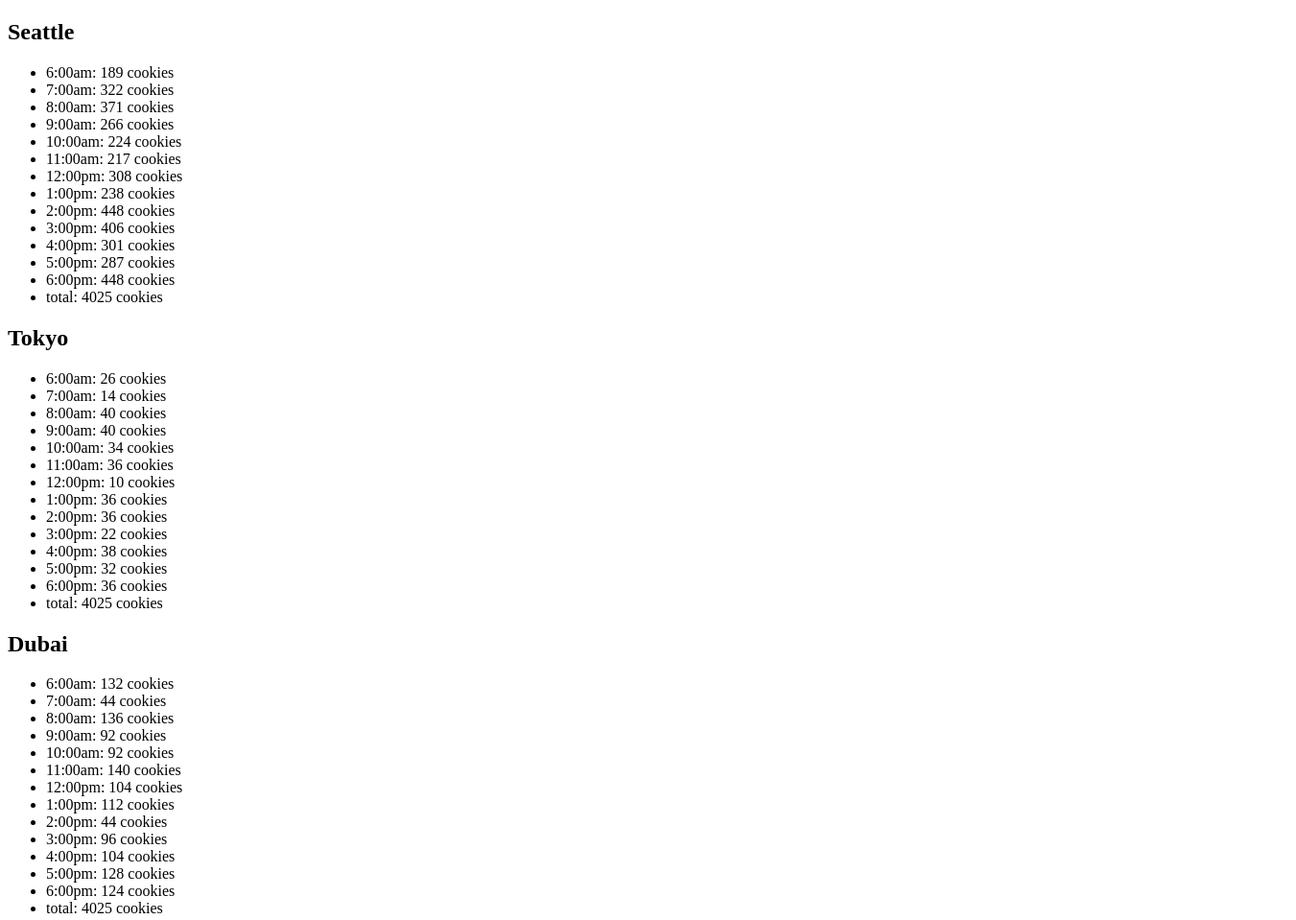
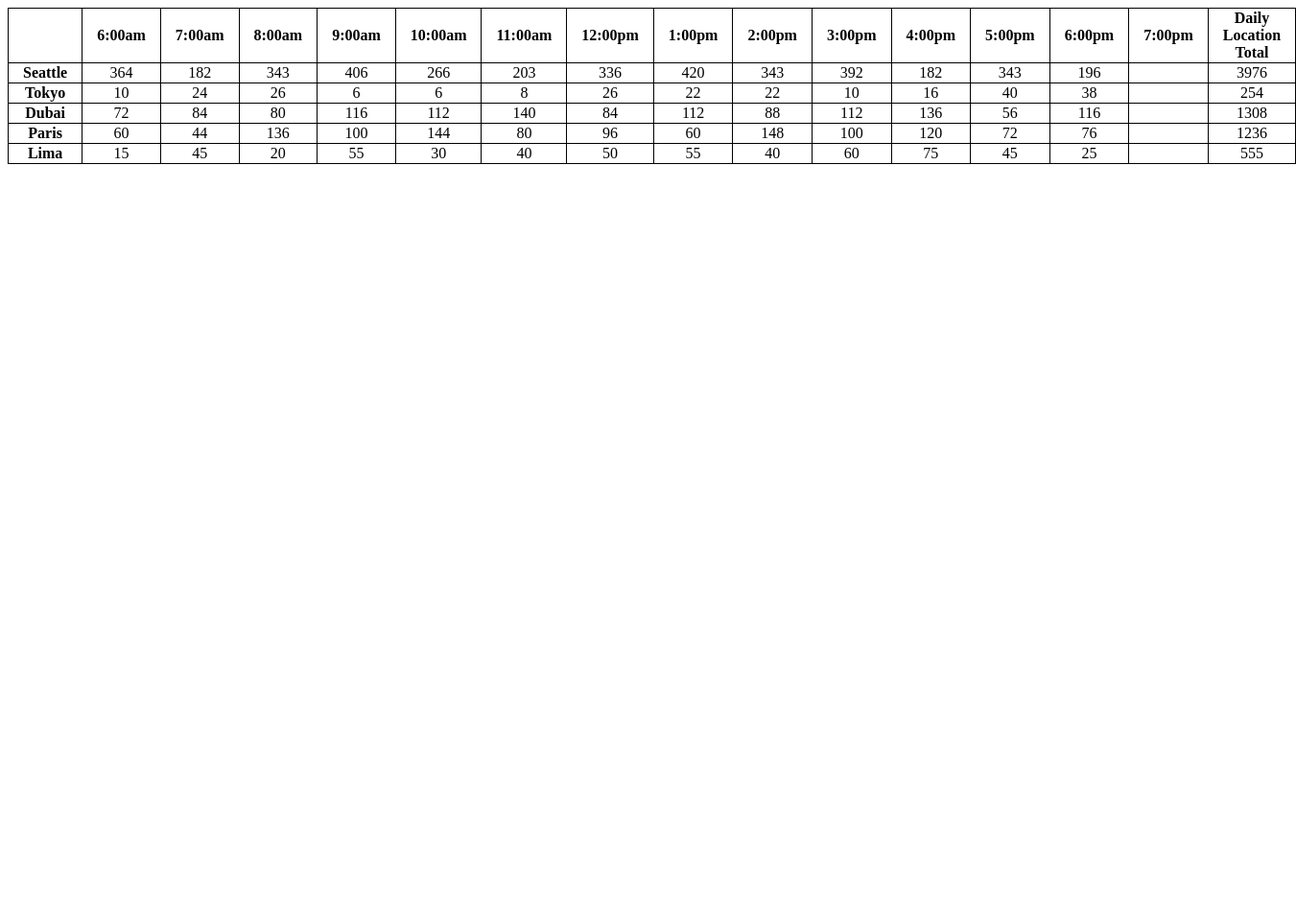
Before and after one commit to JBajracharya/cookie-stand, a plain HTML site: page sales.html in a window 1280 px wide. Shown: the top 959 px of the page at 96% size, 1351 px wide, since content can reach past the window. After the commit the page ends 800 px from the top, so only its background shows below. Drawn offline with Linux system fonts and the light colour scheme.

Commit message:
created construcor object/added tables

```diff
--- /dev/null
+++ b/css/style.css
@@ -0,0 +1,10 @@
+table, th, td {
+    border: 1px solid black;
+    border-collapse: collapse;
+    padding-left: 15px;
+    padding-right: 15px;
+}
+
+td {
+    text-align: center;
+}
--- a/sales.html
+++ b/sales.html
@@ -2,18 +2,20 @@
 <html>
     <head>
         <title></title>
+        <link rel="stylesheet" href="css/style.css">
     </head>
     <body>
-        <div id='Seattle'></div>
+        <div id="tableContainer"></div>
+        <!-- <div id='Seattle'></div> -->
 
         <!-- <h2></h2>
             <ul>
                 <li></li>
             </ul> -->
-        <div id="Tokyo"></div>
+        <!-- <div id="Tokyo"></div>
         <div id="Dubai"></div>
         <div id="Paris"></div>
-        <div id="Lima"></div>
+        <div id="Lima"></div> -->
         <script src="script/app.js"></script>
     </body>
     </html>
--- a/script/app.js
+++ b/script/app.js
@@ -1,131 +1,258 @@
-//creating an object 1
 
-var shop1 = {
-    location: 'Seattle',
-    minCust: 23,
-    maxCust: 65,
-    avgCookie: 6.3,
-    timePeriod: ['6:00am', '7:00am', '8:00am', '9:00am', '10:00am', '11:00am', '12:00pm', '1:00pm', '2:00pm', '3:00pm', '4:00pm', '5:00pm', '6:00pm', '7:00pm'],
-    salesPerHour: [],
-    cookiesEachHour: function () {
-        for (var i = 0; i < 13; i++) {
-            var range = this.maxCust - this.minCust;
-            var randNumWithinRange = Math.floor(Math.random() * range + this.minCust);
-            var salesAnHour = randNumWithinRange * Math.ceil(this.avgCookie);
-            this.salesPerHour.push(salesAnHour);
-        }
+//creating construction object and converting individual object literals to a blueprint object
+function Shop(location, minCust, maxCust, avgCookie, timePeriod, salesPerHour) {
+    this.location = location;
+    this.minCust = minCust;
+    this.maxCust = maxCust;
+    this.avgCookie = avgCookie;
+    this.timePeriod = timePeriod;
+    this.salesPerHour = salesPerHour;
+    this.cookiesEachHour = this.getCookiesEachHour();
+}
+
+Shop.prototype.getCookiesEachHour = function () {
+    for (var i = 0; i < 13; i++) {
+        var range = this.maxCust - this.minCust;
+        console.log(this.maxCust);
+        var randNumWithinRange = Math.floor(Math.random() * range + this.minCust);
+        var salesAnHour = randNumWithinRange * Math.ceil(this.avgCookie);
+        this.salesPerHour.push(salesAnHour);
     }
 }
 
-function makeElements(shop) {
-    var container = document.getElementById(shop.location);
-    var h2Element = document.createElement('h2');
-    h2Element.textContent = shop.location;
-    container.appendChild(h2Element);
-    var ulElement = document.createElement('ul');
-    container.appendChild(ulElement);
 
-    //create li elemet and add time and no. of cookies
-    for (var i = 0; i < shop.timePeriod.length; i++) {
-        var liElement = document.createElement('li');
-        ulElement.appendChild(liElement);
-        shop.cookiesEachHour();
-        liElement.textContent = shop.timePeriod[i] + ': ' + shop.salesPerHour[i] + ' cookies';
+var time = ['6:00am', '7:00am', '8:00am', '9:00am', '10:00am', '11:00am', '12:00pm', '1:00pm', '2:00pm', '3:00pm', '4:00pm', '5:00pm', '6:00pm', '7:00pm']
 
+var seattleShop = new Shop('Seattle', 23, 65, 6.3, time, []);
+var tokyoShop = new Shop('Tokyo', 3, 24, 1.2, time, []);
+var dubaiShop = new Shop('Dubai', 11, 38, 3.7, time, []);
+var parisShop = new Shop('Paris', 11, 38, 3.7, time, []);
+var limaShop = new Shop('Lima', 2, 16, 4.6, time, []);
+
+// function makeElements(shop) {
+//     var container = document.getElementById(shop.location);
+//     var h2Element = document.createElement('h2');
+//     h2Element.textContent = shop.location;
+//     container.appendChild(h2Element);
+//     var ulElement = document.createElement('ul');
+//     container.appendChild(ulElement);
+
+//     //create li elemet and add time and no. of cookies
+//     for (var i = 0; i < shop.timePeriod.length; i++) {
+//         var liElement = document.createElement('li');
+//         ulElement.appendChild(liElement);
+//         shop.getCookiesEachHour();
+//         liElement.textContent = shop.timePeriod[i] + ': ' + shop.salesPerHour[i] + ' cookies';
+
+//     }
+
+//     // adding total count of cookies
+//     liElement.textContent = 'total: ' + (function () {
+//         var total = 0;
+//         for (var i = 0; i < 13; i++) {
+//             // debugger;
+//             total += shop.salesPerHour[i];
+//         }
+//         return total;
+//     })() + ' cookies';
+// }
+
+
+// makeElements(seattleShop);
+// makeElements(tokyoShop);
+// makeElements(dubaiShop);
+// makeElements(parisShop);
+// makeElements(limaShop);
+
+//create tables
+
+var tableContainer = document.getElementById('tableContainer');
+var tableElement = addElement('table', tableContainer);
+var headerRowElement = addElement('tr', tableElement);
+var locRowElement = addElement('tr', tableElement);
+addElement('th', headerRowElement)
+
+for (var i = 0; i < time.length; i++) {
+    addElement('th', headerRowElement, time[i]);
+}
+
+addElement('th', headerRowElement, 'Daily Location Total');
+
+//
+function getCookiesList(shop) {
+    var locationRowElement = addElement('tr', tableElement)
+    addElement('th', locationRowElement, shop.location);
+    for (var j = 0; j < time.length; j++) {
+        addElement('td', locationRowElement, shop.salesPerHour[j]);
     }
-
-    // adding total count of cookies
-    liElement.textContent = 'total: ' + (function () {
+    //create total cookies for each location
+    var totalcookies = (function () {
         var total = 0;
         for (var i = 0; i < 13; i++) {
             // debugger;
-            total += shop1.salesPerHour[i];
+            total += shop.salesPerHour[i];
         }
         return total;
-    })() + ' cookies';
-
+    })();
+    //add total cookies to each element
+    addElement('td',locationRowElement, totalcookies);
+    console.log('total',totalcookies)
 }
 
-///////////////////////////////////////
-// creating object 2
-var shop2 = {
-    location: 'Tokyo',
-    minCust: 3,
-    maxCust: 24,
-    avgCookie: 1.2,
-    timePeriod: ['6:00am', '7:00am', '8:00am', '9:00am', '10:00am', '11:00am', '12:00pm', '1:00pm', '2:00pm', '3:00pm', '4:00pm', '5:00pm', '6:00pm', '7:00pm'],
-    salesPerHour: [],
-    cookiesEachHour: function () {
-        for (var i = 0; i < 13; i++) {
-            var range = this.maxCust - this.minCust;
-            var randNumWithinRange = Math.floor(Math.random() * range + this.minCust);
-            var salesAnHour = randNumWithinRange * Math.ceil(this.avgCookie);
-            this.salesPerHour.push(salesAnHour);
-        }
-    }
+
+getCookiesList(seattleShop);
+getCookiesList(tokyoShop);
+getCookiesList(dubaiShop);
+getCookiesList(parisShop);
+getCookiesList(limaShop);
+
+//function to add element
+function addElement(tag, container, text) {
+    var element = document.createElement(tag);
+    container.appendChild(element);
+    element.textContent = text;
+    return element;
 }
 
-////////////////////////////////
-//creating object 3
-var shop3 = {
-    location: 'Dubai',
-    minCust: 11,
-    maxCust: 38,
-    avgCookie: 3.7,
-    timePeriod: ['6:00am', '7:00am', '8:00am', '9:00am', '10:00am', '11:00am', '12:00pm', '1:00pm', '2:00pm', '3:00pm', '4:00pm', '5:00pm', '6:00pm', '7:00pm'],
-    salesPerHour: [],
-    cookiesEachHour: function () {
-        for (var i = 0; i < 13; i++) {
-            var range = this.maxCust - this.minCust;
-            var randNumWithinRange = Math.floor(Math.random() * range + this.minCust);
-            var salesAnHour = randNumWithinRange * Math.ceil(this.avgCookie);
-            this.salesPerHour.push(salesAnHour);
-        }
-    }
-}
 
-///////////////////////////////////
-//creating object 4
 
-var shop4 = {
-    location: 'Paris',
-    minCust: 20,
-    maxCust: 38,
-    avgCookie: 2.3,
-    timePeriod: ['6:00am', '7:00am', '8:00am', '9:00am', '10:00am', '11:00am', '12:00pm', '1:00pm', '2:00pm', '3:00pm', '4:00pm', '5:00pm', '6:00pm', '7:00pm'],
-    salesPerHour: [],
-    cookiesEachHour: function () {
-        for (var i = 0; i < 13; i++) {
-            var range = this.maxCust - this.minCust;
-            var randNumWithinRange = Math.floor(Math.random() * range + this.minCust);
-            var salesAnHour = randNumWithinRange * Math.ceil(this.avgCookie);
-            this.salesPerHour.push(salesAnHour);
-        }
-    }
-}
 
-///////////////////////////////////
-//creating object 5
 
-var shop5 = {
-    location: 'Lima',
-    minCust: 2,
-    maxCust: 16,
-    avgCookie: 4.6,
-    timePeriod: ['6:00am', '7:00am', '8:00am', '9:00am', '10:00am', '11:00am', '12:00pm', '1:00pm', '2:00pm', '3:00pm', '4:00pm', '5:00pm', '6:00pm', '7:00pm'],
-    salesPerHour: [],
-    cookiesEachHour: function () {
-        for (var i = 0; i < 13; i++) {
-            var range = this.maxCust - this.minCust;
-            var randNumWithinRange = Math.floor(Math.random() * range + this.minCust);
-            var salesAnHour = randNumWithinRange * Math.ceil(this.avgCookie);
-            this.salesPerHour.push(salesAnHour);
-        }
-    }
-}
 
-makeElements(shop1);
-makeElements(shop2);
-makeElements(shop3);
-makeElements(shop4);
-makeElements(shop5);
+
+
+//////////////////////////////////////////////////////
+
+// creating individual object literals
+
+
+    // var shop1 = {
+    //     location: 'Seattle',
+    //     minCust: 23,
+    //     maxCust: 65,
+    //     avgCookie: 6.3,
+    //     timePeriod: ['6:00am', '7:00am', '8:00am', '9:00am', '10:00am', '11:00am', '12:00pm', '1:00pm', '2:00pm', '3:00pm', '4:00pm', '5:00pm', '6:00pm', '7:00pm'],
+    //     salesPerHour: [],
+    //     cookiesEachHour: function () {
+    //         for (var i = 0; i < 13; i++) {
+    //             var range = this.maxCust - this.minCust;
+    //             var randNumWithinRange = Math.floor(Math.random() * range + this.minCust);
+    //             var salesAnHour = randNumWithinRange * Math.ceil(this.avgCookie);
+    //             this.salesPerHour.push(salesAnHour);
+    //         }
+    //     }
+    // }
+
+
+    // function makeElements(shop) {
+    //     var container = document.getElementById(shop.location);
+    //     var h2Element = document.createElement('h2');
+    //     h2Element.textContent = shop.location;
+    //     container.appendChild(h2Element);
+    //     var ulElement = document.createElement('ul');
+    //     container.appendChild(ulElement);
+
+    //     //create li elemet and add time and no. of cookies
+    //     for (var i = 0; i < shop.timePeriod.length; i++) {
+    //         var liElement = document.createElement('li');
+    //         ulElement.appendChild(liElement);
+    //         shop.cookiesEachHour();
+    //         liElement.textContent = shop.timePeriod[i] + ': ' + shop.salesPerHour[i] + ' cookies';
+
+    //     }
+
+    //     // adding total count of cookies
+    //     liElement.textContent = 'total: ' + (function () {
+    //         var total = 0;
+    //         for (var i = 0; i < 13; i++) {
+    //             // debugger;
+    //             total += shop1.salesPerHour[i];
+    //         }
+    //         return total;
+    //     })() + ' cookies';
+
+    // }
+
+    // ///////////////////////////////////////
+    // // creating object 2
+    // var shop2 = {
+    //     location: 'Tokyo',
+    //     minCust: 3,
+    //     maxCust: 24,
+    //     avgCookie: 1.2,
+    //     timePeriod: ['6:00am', '7:00am', '8:00am', '9:00am', '10:00am', '11:00am', '12:00pm', '1:00pm', '2:00pm', '3:00pm', '4:00pm', '5:00pm', '6:00pm', '7:00pm'],
+    //     salesPerHour: [],
+    //     cookiesEachHour: function () {
+    //         for (var i = 0; i < 13; i++) {
+    //             var range = this.maxCust - this.minCust;
+    //             var randNumWithinRange = Math.floor(Math.random() * range + this.minCust);
+    //             var salesAnHour = randNumWithinRange * Math.ceil(this.avgCookie);
+    //             this.salesPerHour.push(salesAnHour);
+    //         }
+    //     }
+    // }
+
+    // ////////////////////////////////
+    // //creating object 3
+    // var shop3 = {
+    //     location: 'Dubai',
+    //     minCust: 11,
+    //     maxCust: 38,
+    //     avgCookie: 3.7,
+    //     timePeriod: ['6:00am', '7:00am', '8:00am', '9:00am', '10:00am', '11:00am', '12:00pm', '1:00pm', '2:00pm', '3:00pm', '4:00pm', '5:00pm', '6:00pm', '7:00pm'],
+    //     salesPerHour: [],
+    //     cookiesEachHour: function () {
+    //         for (var i = 0; i < 13; i++) {
+    //             var range = this.maxCust - this.minCust;
+    //             var randNumWithinRange = Math.floor(Math.random() * range + this.minCust);
+    //             var salesAnHour = randNumWithinRange * Math.ceil(this.avgCookie);
+    //             this.salesPerHour.push(salesAnHour);
+    //         }
+    //     }
+    // }
+
+    // ///////////////////////////////////
+    // //creating object 4
+
+    // var shop4 = {
+    //     location: 'Paris',
+    //     minCust: 20,
+    //     maxCust: 38,
+    //     avgCookie: 2.3,
+    //     timePeriod: ['6:00am', '7:00am', '8:00am', '9:00am', '10:00am', '11:00am', '12:00pm', '1:00pm', '2:00pm', '3:00pm', '4:00pm', '5:00pm', '6:00pm', '7:00pm'],
+    //     salesPerHour: [],
+    //     cookiesEachHour: function () {
+    //         for (var i = 0; i < 13; i++) {
+    //             var range = this.maxCust - this.minCust;
+    //             var randNumWithinRange = Math.floor(Math.random() * range + this.minCust);
+    //             var salesAnHour = randNumWithinRange * Math.ceil(this.avgCookie);
+    //             this.salesPerHour.push(salesAnHour);
+    //         }
+    //     }
+    // }
+
+    // ///////////////////////////////////
+    // //creating object 5
+
+    // var shop5 = {
+    //     location: 'Lima',
+    //     minCust: 2,
+    //     maxCust: 16,
+    //     avgCookie: 4.6,
+    //     timePeriod: ['6:00am', '7:00am', '8:00am', '9:00am', '10:00am', '11:00am', '12:00pm', '1:00pm', '2:00pm', '3:00pm', '4:00pm', '5:00pm', '6:00pm', '7:00pm'],
+    //     salesPerHour: [],
+    //     cookiesEachHour: function () {
+    //         for (var i = 0; i < 13; i++) {
+    //             var range = this.maxCust - this.minCust;
+    //             var randNumWithinRange = Math.floor(Math.random() * range + this.minCust);
+    //             var salesAnHour = randNumWithinRange * Math.ceil(this.avgCookie);
+    //             this.salesPerHour.push(salesAnHour);
+    //         }
+    //     }
+    // }
+
+    // makeElements(shop1);
+    // makeElements(shop2);
+    // makeElements(shop3);
+    // makeElements(shop4);
+    // makeElements(shop5);
```
